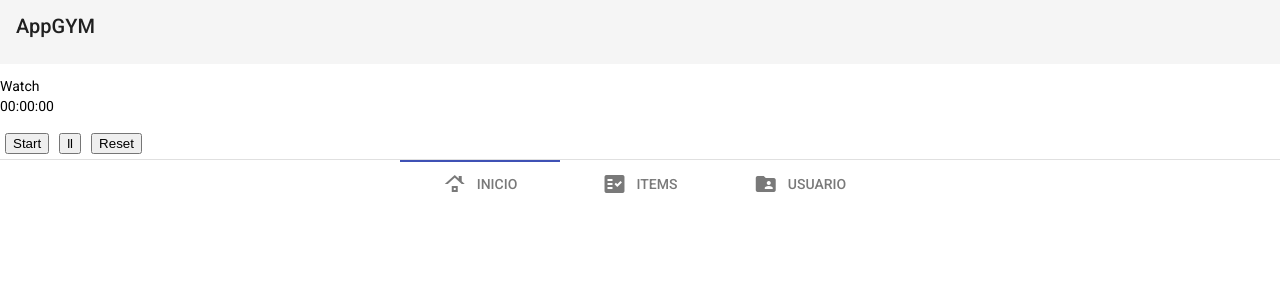
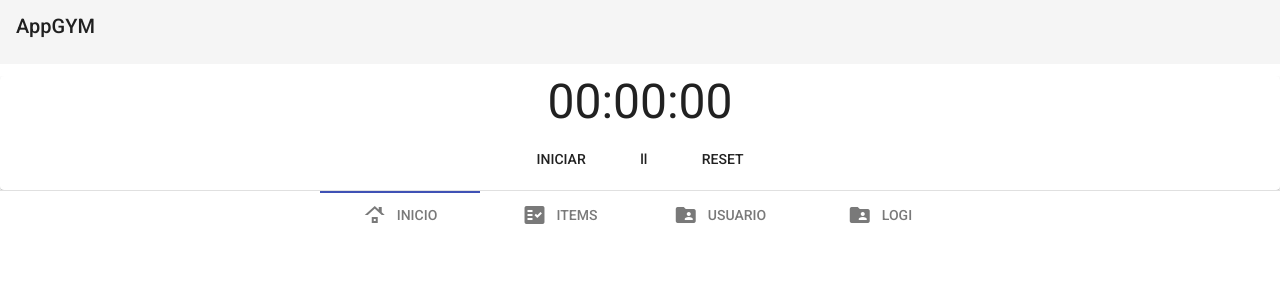
Before and after one commit to edbahamonde/Proyecto_Integrativa, an Angular app in the folder angular/: page / in a window 1280 px wide. Shown: the top 300 px of the page. Built offline with nearby package versions, Linux system fonts and the light colour scheme.

Commit message:
Reloj SECCIÓN con estilos
Se agregaron los estilos al reloj

```diff
--- a/angular/src/app/app.module.ts
+++ b/angular/src/app/app.module.ts
@@ -11,6 +11,7 @@ import { LoginComponent } from './login/login.component';
 import { TabComponent } from './tab/tab.component';
 import { TolbaComponent } from './tolba/tolba.component';
 import { RelojComponent } from './reloj/reloj.component';
+import { EjercardComponent } from './ejercard/ejercard.component';
 
 @NgModule({
   declarations: [
@@ -18,7 +19,8 @@ import { RelojComponent } from './reloj/reloj.component';
     LoginComponent,
     TabComponent,
     TolbaComponent,
-    RelojComponent
+    RelojComponent,
+    EjercardComponent
   ],
   imports: [
     BrowserModule,
--- /dev/null
+++ b/angular/src/app/ejercard/ejercard.component.html
@@ -0,0 +1 @@
+<p>ejercard works!</p>
--- /dev/null
+++ b/angular/src/app/ejercard/ejercard.component.ts
@@ -0,0 +1,15 @@
+import { Component, OnInit } from '@angular/core';
+
+@Component({
+  selector: 'app-ejercard',
+  templateUrl: './ejercard.component.html',
+  styleUrls: ['./ejercard.component.scss']
+})
+export class EjercardComponent implements OnInit {
+
+  constructor() { }
+
+  ngOnInit(): void {
+  }
+
+}
--- a/angular/src/app/reloj/reloj.component.html
+++ b/angular/src/app/reloj/reloj.component.html
@@ -1,11 +1,10 @@
-<div class="content" role="main">
-    {{title}}
-</div>
-<div class="card">
-    <p>{{time.toISOString().substr(11, 8)}}</p>
-</div>
-<div class="card highlight-card card-small">
-    <button style="margin:5px" (click)="startTimer()">Start</button>
-    <button style="margin:5px" (click)="pauseTimer()">ll</button>
-    <button style="margin:5px" (click)="resetTimer()">Reset</button>
-</div>
+<mat-card class="watch_card">
+    <mat-card-content>
+        <p class="num_card"> {{time.toISOString().substr(11, 8)}} </p>
+    </mat-card-content>
+    <mat-card-actions>
+        <button mat-button style="margin:5px" (click)="startTimer()">INICIAR</button>
+        <button mat-button style="margin:5px" (click)="pauseTimer()">ll</button>
+        <button mat-button style="margin:5px" (click)="resetTimer()">RESET</button>
+    </mat-card-actions>
+</mat-card>
--- a/angular/src/app/reloj/reloj.component.scss
+++ b/angular/src/app/reloj/reloj.component.scss
@@ -0,0 +1,6 @@
+.watch_card{
+    text-align: center;
+}
+.num_card{
+    font-size: xxx-large;
+}
--- a/angular/src/app/reloj/reloj.component.ts
+++ b/angular/src/app/reloj/reloj.component.ts
@@ -22,6 +22,7 @@ export class RelojComponent{
   }
 
   resetTimer(){
-    this.time.setSeconds(0);
+    this.time.setSeconds(this.time.setTime(0));
+    clearInterval(this.interval);
   }
 }
--- a/angular/src/app/tab/tab.component.html
+++ b/angular/src/app/tab/tab.component.html
@@ -20,4 +20,12 @@
         </ng-template>
         Content 3
     </mat-tab>
+    <mat-tab class="conte_tab">
+        <ng-template mat-tab-label class="titu_tab">
+            <mat-icon class="example-tab-icon">folder_shared</mat-icon>
+            LOGI
+        </ng-template>
+        <app-login></app-login>
+
+    </mat-tab>
 </mat-tab-group>
```
Also changed, not shown: angular/src/app/ejercard/ejercard.component.scss (added), 1 other file (tests, documents, lock files or other folders).
